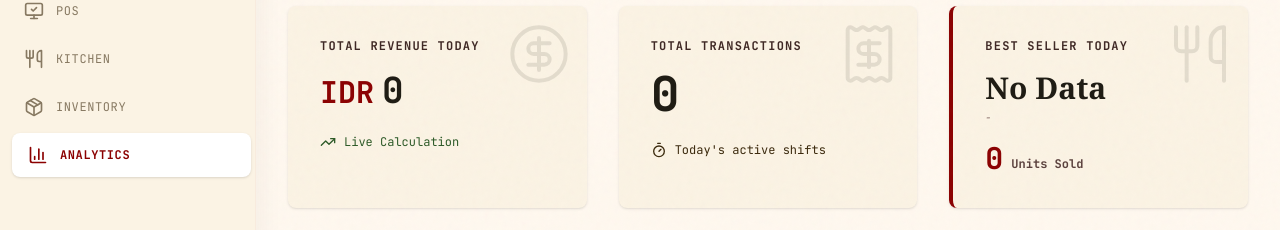
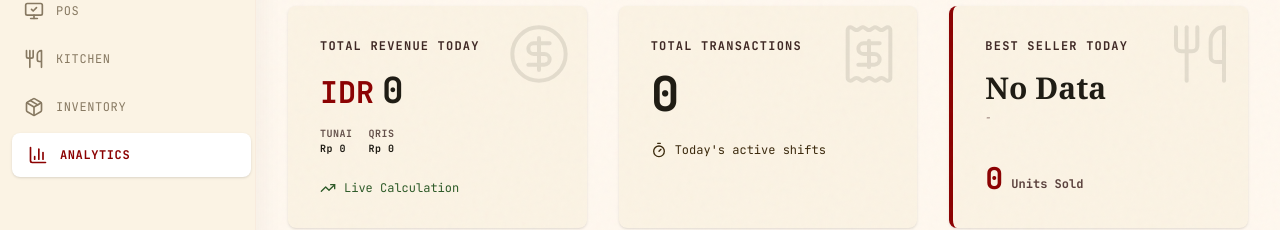
Before and after one commit to saifulohyr/tjap-kasir, a Next.js app: page /analytics in a window 1280 px wide. Shown: the part 99-329 px from the top of the page. Built offline with nearby package versions, Linux system fonts and the light colour scheme; no server answers; the database is empty; a web font is replaced by a local one.

Commit message:
Implement QRIS payment, update receipt labels, fix analytics, and clean up POS UI

```diff
--- a/src/app/(dashboard)/analytics/page.tsx
+++ b/src/app/(dashboard)/analytics/page.tsx
@@ -22,6 +22,8 @@ interface RecentTxn {
 
 export default function AnalyticsPage() {
   const [revenue, setRevenue] = useState(0)
+  const [revenueCash, setRevenueCash] = useState(0)
+  const [revenueQris, setRevenueQris] = useState(0)
   const [txnCnt, setTxnCnt] = useState(0)
   const [bestSeller, setBestSeller] = useState({ title: 'No Data', category: '-', qty: 0})
   const [recentTxns, setRecentTxns] = useState<RecentTxn[]>([])
@@ -64,10 +66,12 @@ export default function AnalyticsPage() {
         if (txns) {
           setTxnCnt(txns.length)
           setRevenue(txns.reduce((sum, t) => sum + Number(t.total_amount), 0))
+          setRevenueCash(txns.filter(t => t.payment_method === 'Cash').reduce((sum, t) => sum + Number(t.total_amount), 0))
+          setRevenueQris(txns.filter(t => t.payment_method === 'QRIS').reduce((sum, t) => sum + Number(t.total_amount), 0))
           setRecentTxns(txns.slice(0, 5).map((t, idx) => ({
             id: t.id,
             ticket_number: t.ticket_number,
-            type: idx % 2 === 0 ? 'Dine In' : 'Takeaway Order', // Fallback labeling
+            type: t.order_type, // Using actual data from DB
             amount: Number(t.total_amount)
           })))
         }
@@ -131,6 +135,16 @@ export default function AnalyticsPage() {
           <div className="flex items-baseline gap-2">
             <span className="font-mono text-xl lg:text-3xl font-bold text-primary">IDR</span>
             <h3 className="font-mono text-3xl lg:text-4xl font-bold text-on-surface">{revenue.toLocaleString('id-ID')}</h3>
+          </div>
+          <div className="mt-4 flex gap-4 text-[10px] font-mono tracking-wider font-bold">
+            <div className="flex flex-col">
+              <span className="text-secondary opacity-80 uppercase">Tunai</span>
+              <span className="text-on-surface">Rp {revenueCash.toLocaleString('id-ID')}</span>
+            </div>
+            <div className="flex flex-col">
+              <span className="text-secondary opacity-80 uppercase">QRIS</span>
+              <span className="text-on-surface">Rp {revenueQris.toLocaleString('id-ID')}</span>
+            </div>
           </div>
           <div className="mt-6 flex items-center gap-2 text-[#2d5a27]">
             <TrendingUp className="w-4 h-4" />
--- a/src/app/(dashboard)/pos/page.tsx
+++ b/src/app/(dashboard)/pos/page.tsx
@@ -1,6 +1,6 @@
 'use client'
 
-import { Printer, Loader2, Search, Trash2, FolderOpen, ShoppingCart, X } from 'lucide-react'
+import { Loader2, Search, Trash2, FolderOpen, ShoppingCart, X } from 'lucide-react'
 import ProductCard from '@/components/pos/ProductCard'
 import CartItem from '@/components/pos/CartItem'
 import PaymentModal from '@/components/pos/PaymentModal'
@@ -246,19 +246,7 @@ export default function PosPage() {
                 >
                   Save Draft
                 </button>
-                <button
-                  onClick={() => {
-                    if (lastReceiptData) {
-                      setTimeout(() => window.print(), 100)
-                    } else {
-                      alert('Belum ada struk untuk dicetak. Selesaikan pembayaran terlebih dahulu.')
-                    }
-                  }}
-                  className={`px-3 border border-outline-variant rounded-lg text-tertiary hover:bg-black/5 transition-colors flex items-center justify-center cursor-pointer active:scale-95 ${!lastReceiptData ? 'opacity-40 cursor-not-allowed' : ''}`}
-                  title="Print Thermal Receipt"
-                >
-                  <Printer className="w-4 h-4 md:w-5 md:h-5" />
-                </button>
+
               </div>
               <button
                 onClick={() => {
--- a/src/components/pos/PaymentModal.tsx
+++ b/src/components/pos/PaymentModal.tsx
@@ -1,6 +1,6 @@
 'use client'
 
-import { Banknote, X, Delete, CheckCircle2, Loader2, Printer } from 'lucide-react'
+import { Banknote, X, Delete, CheckCircle2, Loader2, Printer, QrCode } from 'lucide-react'
 import { useState, useEffect } from 'react'
 import { useCartStore } from '@/store/useCartStore'
 import { supabase } from '@/lib/supabase'
@@ -20,6 +20,7 @@ export default function PaymentModal({ isOpen, onClose, onReceiptReady }: Paymen
   const [isProcessing, setIsProcessing] = useState(false)
   const [isSuccess, setIsSuccess] = useState(false)
   const [cashierName, setCashierName] = useState('')
+  const [paymentMethod, setPaymentMethod] = useState<'Cash' | 'QRIS'>('Cash')
   const [lastReceipt, setLastReceipt] = useState<ReceiptData | null>(null)
 
   const { isConnected, isConnecting, error: btError, connect, print } = useBluetoothPrinter()
@@ -35,12 +36,23 @@ export default function PaymentModal({ isOpen, onClose, onReceiptReady }: Paymen
       setIsSuccess(false)
       setChangeDueSnapshot(0)
       setCashierName('')
+      setPaymentMethod('Cash')
     }
   }, [isOpen])
+
+  // Automatically adjust cash received when payment method changes
+  useEffect(() => {
+    if (paymentMethod === 'QRIS') {
+      setCashReceivedStr(total.toString())
+    } else if (isOpen) {
+      setCashReceivedStr(total.toString())
+    }
+  }, [paymentMethod, total, isOpen])
 
   if (!isOpen) return null
 
   const handleNumpad = (num: string | number) => {
+    if (paymentMethod === 'QRIS') return
     setCashReceivedStr(prev => {
       if (prev === '0') return num.toString()
       return prev + num.toString()
@@ -48,6 +60,7 @@ export default function PaymentModal({ isOpen, onClose, onReceiptReady }: Paymen
   }
 
   const handleDelete = () => {
+    if (paymentMethod === 'QRIS') return
     setCashReceivedStr(prev => {
       if (prev.length <= 1) return '0'
       return prev.slice(0, -1)
@@ -70,7 +83,7 @@ export default function PaymentModal({ isOpen, onClose, onReceiptReady }: Paymen
       const { data: txn, error } = await supabase.from('transactions').insert({
         ticket_number: ticketNumber,
         total_amount: total,
-        payment_method: 'Cash',
+        payment_method: paymentMethod,
         status: 'Completed',
         order_type: orderType
       }).select().single()
@@ -107,7 +120,9 @@ export default function PaymentModal({ isOpen, onClose, onReceiptReady }: Paymen
         cashReceived,
         changeDue,
         date: new Date().toLocaleString('id-ID', { dateStyle: 'short', timeStyle: 'short' }),
-        cashierName: cashierName || 'Shift Active'
+        cashierName: cashierName || 'Shift Active',
+        paymentMethod,
+        orderType
       }
 
       // Send receipt data to parent (page level) BEFORE clearing cart
@@ -195,9 +210,27 @@ export default function PaymentModal({ isOpen, onClose, onReceiptReady }: Paymen
                 <p className="font-mono text-[10px] md:text-xs uppercase tracking-widest text-on-surface-variant font-bold">Select Transaction Type</p>
               </div>
               <nav className="flex flex-col gap-3 md:gap-4">
-                <button className="flex items-center gap-4 p-3 md:p-4 rounded-lg bg-surface-container-lowest text-primary border-2 border-primary/20 transition-all duration-300 shadow-sm">
+                <button
+                  onClick={() => setPaymentMethod('Cash')}
+                  className={`flex items-center gap-4 p-3 md:p-4 rounded-lg border-2 transition-all duration-300 shadow-sm ${
+                    paymentMethod === 'Cash'
+                      ? 'bg-surface-container-lowest text-primary border-primary/20'
+                      : 'bg-transparent text-on-surface-variant border-transparent hover:bg-surface-container-low'
+                  }`}
+                >
                   <Banknote className="w-6 h-6 md:w-7 md:h-7" />
-                  <span className="font-serif italic text-lg md:text-xl font-bold">Cash</span>
+                  <span className="font-serif italic text-lg md:text-xl font-bold">Tunai</span>
+                </button>
+                <button
+                  onClick={() => setPaymentMethod('QRIS')}
+                  className={`flex items-center gap-4 p-3 md:p-4 rounded-lg border-2 transition-all duration-300 shadow-sm ${
+                    paymentMethod === 'QRIS'
+                      ? 'bg-surface-container-lowest text-primary border-primary/20'
+                      : 'bg-transparent text-on-surface-variant border-transparent hover:bg-surface-container-low'
+                  }`}
+                >
+                  <QrCode className="w-6 h-6 md:w-7 md:h-7" />
+                  <span className="font-serif italic text-lg md:text-xl font-bold">QRIS</span>
                 </button>
               </nav>
             </aside>
@@ -229,7 +262,7 @@ export default function PaymentModal({ isOpen, onClose, onReceiptReady }: Paymen
                       />
                     </div>
                   </div>
-                  <div className="grid grid-cols-3 gap-2">
+                  <div className={`grid grid-cols-3 gap-2 transition-opacity duration-300 ${paymentMethod === 'QRIS' ? 'opacity-20 pointer-events-none' : 'opacity-100'}`}>
                     {[1, 2, 3, 4, 5, 6, 7, 8, 9, '00', 0].map((num) => (
                       <button
                         key={num}
--- a/src/components/pos/PrintReceipt.tsx
+++ b/src/components/pos/PrintReceipt.tsx
@@ -10,6 +10,8 @@ export interface ReceiptData {
   changeDue: number
   date: string
   cashierName: string
+  paymentMethod?: string
+  orderType: string
 }
 
 interface PrintReceiptProps {
@@ -86,6 +88,10 @@ export default function PrintReceipt({ data }: PrintReceiptProps) {
           <span>Kasir:</span>
           <span>{data.cashierName}</span>
         </div>
+        <div style={{ display: 'flex', justifyContent: 'space-between' }}>
+          <span>Pesanan:</span>
+          <span style={{ fontWeight: 'bold', textTransform: 'uppercase' }}>{data.orderType}</span>
+        </div>
       </div>
 
       {/* ── Items ── */}
@@ -103,10 +109,18 @@ export default function PrintReceipt({ data }: PrintReceiptProps) {
 
       {/* ── Totals ── */}
       <div style={{ borderTop: '1px dashed #000', paddingTop: '4px', fontSize: '10px' }}>
-        <div style={{ display: 'flex', justifyContent: 'space-between', fontWeight: 'bold', fontSize: '11px', marginTop: '2px' }}>
+        <div style={{ display: 'flex', justifyContent: 'space-between', marginTop: '4px', fontWeight: 'bold' }}>
           <span>TOTAL</span>
           <span>{fmt(data.total)}</span>
         </div>
+
+        {data.paymentMethod === 'QRIS' ? (
+          <div style={{ display: 'flex', justifyContent: 'space-between', marginTop: '4px' }}>
+            <span>METODE</span>
+            <span>QRIS</span>
+          </div>
+        ) : (
+          <>
             <div style={{ display: 'flex', justifyContent: 'space-between', marginTop: '4px' }}>
               <span>TUNAI</span>
               <span>{fmt(data.cashReceived)}</span>
@@ -115,6 +129,8 @@ export default function PrintReceipt({ data }: PrintReceiptProps) {
               <span>KEMBALI</span>
               <span>{fmt(data.changeDue)}</span>
             </div>
+          </>
+        )}
       </div>
 
       {/* ── Footer ── */}
--- a/src/utils/escpos.ts
+++ b/src/utils/escpos.ts
@@ -123,7 +123,8 @@ export const generateEscPosReceipt = (data: ReceiptData, storeName: string, addr
   // Meta details
   addLine(`TX ID:  ${data.ticketNumber}`)
   addLine(`Waktu:  ${data.date}`)
-  addLine(`Kasir:  ${data.cashierName}`)
+  addLine(`Kasir:   ${data.cashierName}`)
+  addLine(`Pesanan: ${data.orderType.toUpperCase()}`)
   addLine('-'.repeat(32))
 
   // Items
@@ -150,6 +151,12 @@ export const generateEscPosReceipt = (data: ReceiptData, storeName: string, addr
 
   add([ESC, 0x45, 0x00]) // Bold off
 
+  if (data.paymentMethod === 'QRIS') {
+    const qrisLabel = "METODE"
+    const qrisValue = "QRIS"
+    const qrisPadding = 32 - qrisLabel.length - qrisValue.length
+    addLine(`${qrisLabel}${' '.repeat(Math.max(0, qrisPadding))}${qrisValue}`)
+  } else {
     const cashLabel = "TUNAI"
     const cashValue = `Rp ${data.cashReceived.toLocaleString('id-ID')}`
     const cashPadding = 32 - cashLabel.length - cashValue.length
@@ -159,6 +166,7 @@ export const generateEscPosReceipt = (data: ReceiptData, storeName: string, addr
     const changeValue = `Rp ${data.changeDue.toLocaleString('id-ID')}`
     const changePadding = 32 - changeLabel.length - changeValue.length
     addLine(`${changeLabel}${' '.repeat(Math.max(0, changePadding))}${changeValue}`)
+  }
 
   addLine('-'.repeat(32))
 
```
Lines whose indentation alone changed are shown as unchanged.
